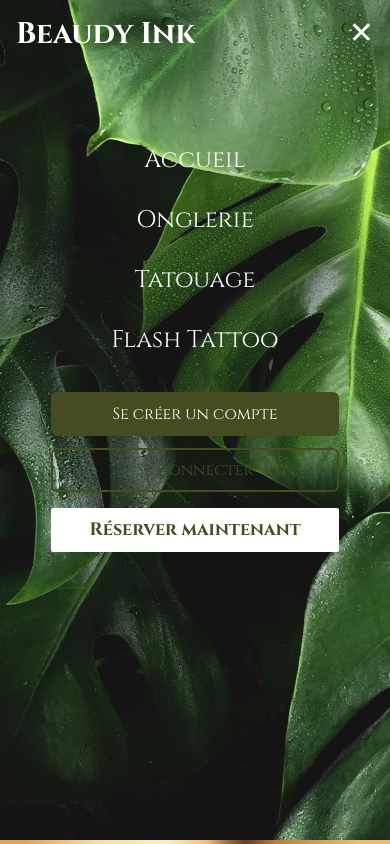
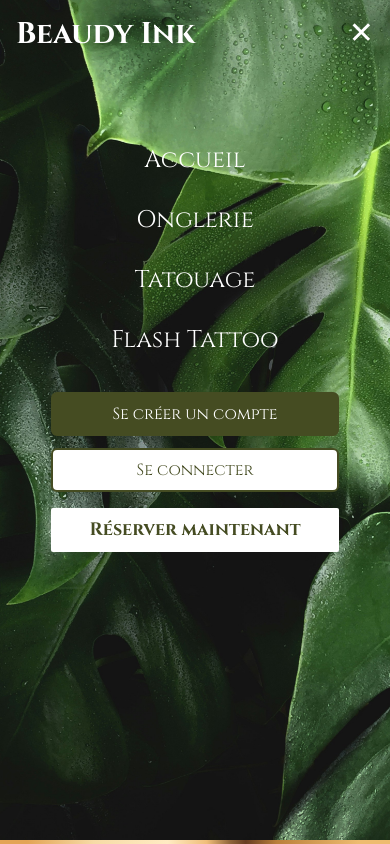
Before and after one commit to ROYPaul18/beady-ink, a Next.js app: page / in a window 390 px wide. Both pictures are taken after a click on the button "Ouvrir le menu". Shown: the top 844 px of the page. Built offline with nearby package versions, Linux system fonts and the light colour scheme; no server answers; the database is empty; grey boxes are pictures that could not be loaded.

Commit message:
menu edition2

```diff
--- a/app/ui/header.tsx
+++ b/app/ui/header.tsx
@@ -130,7 +130,7 @@ const Header = () => {
                   <Link
                     href="/sign-in"
                     onClick={closeMenu}
-                    className="block border-2 sm:bg-white border-green text-green px-4 py-2 rounded-md hover:bg-green-600 hover:text-white transition-all text-center"
+                    className="block border-2 sm:bg-white border-green bg-white text-green px-4 py-2 rounded-md hover:bg-green-600 hover:text-white transition-all text-center"
                   >
                     Se connecter
                   </Link>
```
